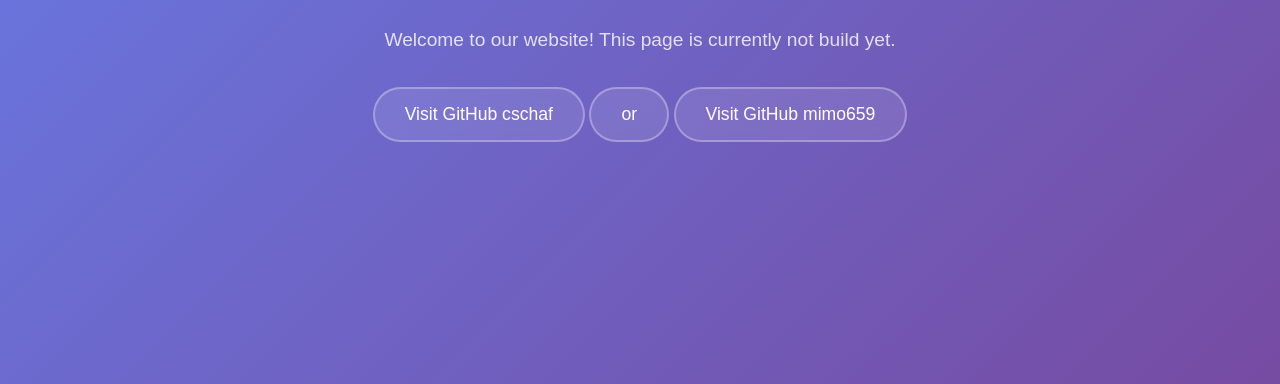
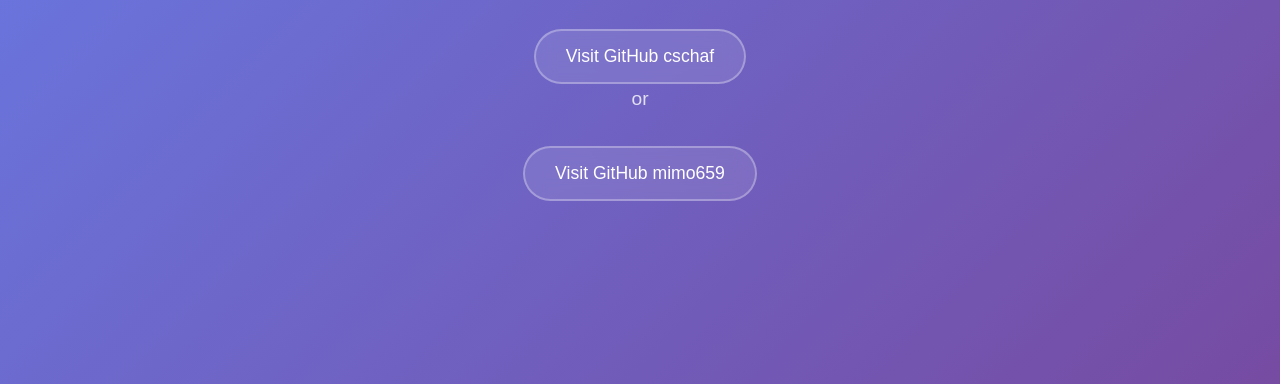
Before and after one commit to cschaf/schaflabs.com, a plain HTML site: page index.html in a window 1280 px wide. Shown: the part 416-800 px from the top of the page. Drawn offline with Linux system fonts and the light colour scheme.

Commit message:
Update index.html

```diff
--- a/index.html
+++ b/index.html
@@ -178,7 +178,7 @@
         <p class="description">
             Welcome to our website! This page is currently not build yet.
         </p>
-        <a href="https://github.com/cschaf" class="github-link">Visit GitHub cschaf</a> <p class="github-link">or</p> <a href="https://github.com/mimo659" class="github-link">Visit GitHub mimo659</a>
+        <a href="https://github.com/cschaf" class="github-link">Visit GitHub cschaf</a> <p class="description">or</p> <a href="https://github.com/mimo659" class="github-link">Visit GitHub mimo659</a>
     </div>
 
     <script>
```
